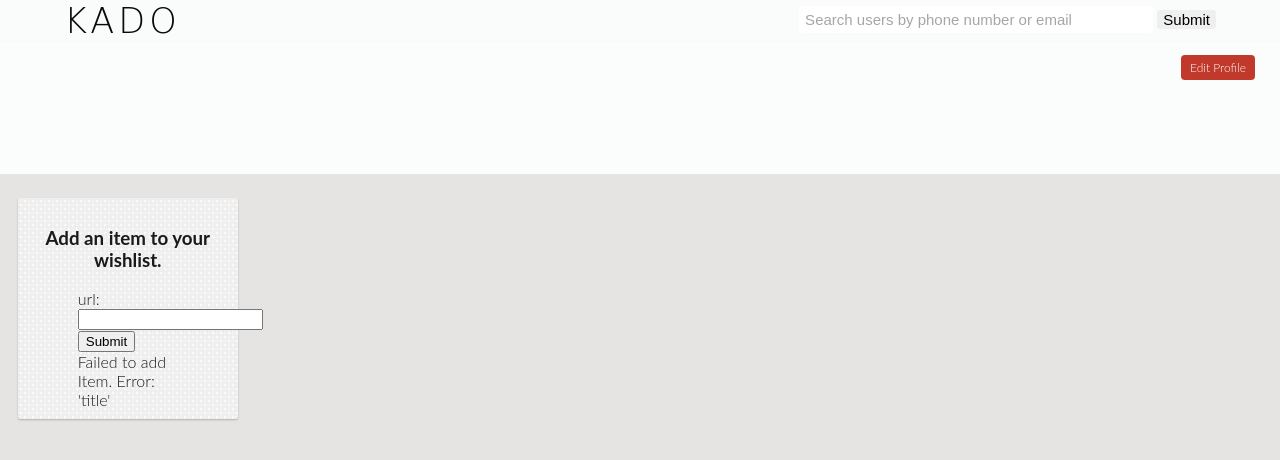
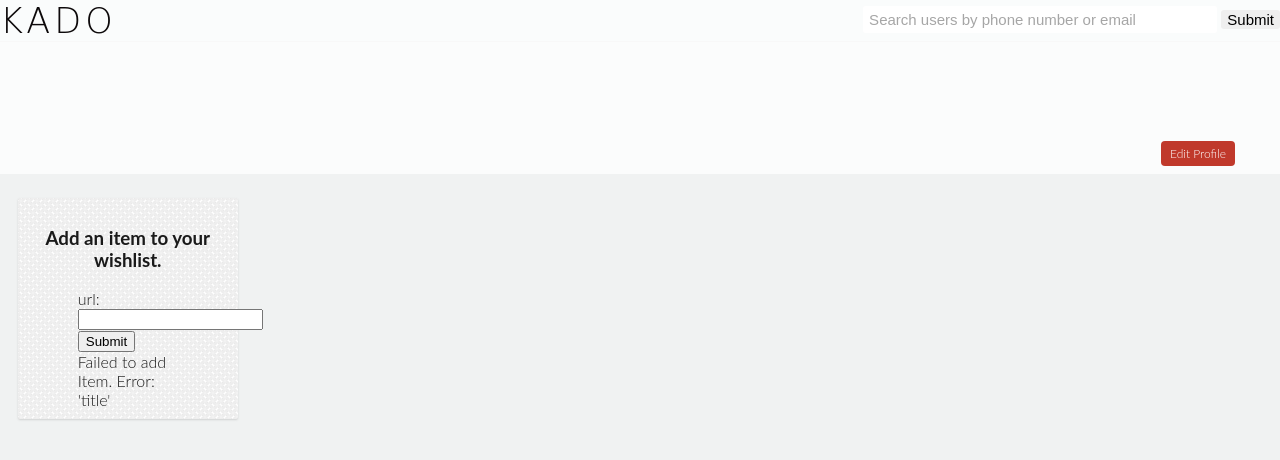
Before and after one commit to sherleyj/kado, a Django app: page /user/1/26/add_item in a window 1280 px wide. Shown: the top 460 px of the page. Run offline with Django 3.2, Linux system fonts and the light colour scheme; a user stored in the database is signed in; data comes from the database, SQL or seed files in the repository; both versions use the stored data as it was after the commit; some web fonts are replaced.

Commit message:
user page: lightend it up, menu same width as wishlist items but doesn't change as windows size changes

```diff
--- a/WishListApp/models.py
+++ b/WishListApp/models.py
@@ -67,6 +67,10 @@ class WishListItem(models.Model):
 	image = models.URLField()
 	descripton = models.CharField(max_length=500, blank=True)
 	store = models.CharField(max_length=100, blank=True)
+	# date_added = models.DateTimeField(auto_now_add=True)
+	# last_modified = models.DateTimeField(auto_now=True)
+	# received = models.BooleanField(default=False)
+	# purchased = models.BooleanField(default=False)
 
 	def __str__(self):
 		return self.name
--- a/WishListApp/static/WishListApp/css/styles.css
+++ b/WishListApp/static/WishListApp/css/styles.css
@@ -7,7 +7,7 @@
 		padding: 0;
 	}
 	body {
-		background-color: #E5E4E2;
+		background-color: #F0F2F2;
 		margin: 0;
 		padding: 0;
 	}
@@ -21,8 +21,9 @@
 	}
 
 	.menu{
-		max-width: 90%;
+		/*max-width: 90%;*/
 		/*position: absolute;*/
+		/*width:;*/
 		height: 100%;
 		margin: 0 auto;
 	}
@@ -418,8 +419,8 @@
 		float: right;
     font-size: 12px;
     text-decoration: none;
-    margin-right: 25px;
-    margin-top: 5px;
+    margin-right: 45px;
+    margin-top: -33px;
     border-radius: 4px;
     background-color: #C0392B;
     padding: 5px 9px;
@@ -458,7 +459,7 @@
    	border-radius: 2px;
    	padding: 10px;
    	background-color: #FBFCFC;
-   	box-shadow: 0 1px 2px 0 rgba(0,0,0,0.22);
+   	box-shadow: 0 1px 2px 0 rgba(100,100,100,0.22);
   }
 
   .wishlist-items-empty{
@@ -475,7 +476,7 @@
   	border-radius: 2px;
   	background-color: #FBFCFC;
   	/*height: 300px;*/
-  	box-shadow: 0 1px 2px 0 rgba(0,0,0,0.22);
+  	box-shadow: 0 1px 2px 0 rgba(100,100,100,0.22);
   	background-image: url("../images/p4/p4.png");
   }
 
--- /dev/null
+++ b/WishListApp/static/WishListApp/js/user.js
@@ -0,0 +1,30 @@
+window.onload = function (){
+	var menu = document.getElementsByClassName("menu")[0];
+	var wl = document.getElementsByClassName("wishlist")[0];
+	var wl_width = wl.offsetWidth;
+	var wl_item = document.getElementsByClassName("wishlist-items")[0];
+	var wl_item_margin = wl_item.style.margin;
+
+	var wl_item_width = wl_item.offsetWidth + 5*2;
+	var num_wl_item = Math.floor(wl_width/wl_item_width);
+	if(wl_width%wl_item_width == 0){
+		num_wl_item--;
+	}
+	menu.style.width = (wl_item_width*num_wl_item - (5*2)) + "px";
+
+	// wl.onchange = function(){
+	// 	var wl_item_width = wl_item.offsetWidth + 5*2;
+	// 	var num_wl_item = Math.floor(wl_width/wl_item_width);
+	// 	if(wl_width%wl_item_width == 0){
+	// 	num_wl_item--;
+	// }
+	// menu.style.width = (wl_item_width*num_wl_item - (5*2)) + "px";
+
+	// }
+
+	console.log("wl width: " + wl_width);
+	console.log("wl_item_width: " + wl_item_width);
+	console.log("num_wl_item: " + num_wl_item);
+	console.log("menu width: " + menu.style.width);
+	console.log("wl margin: " + wl_item_margin);
+}
--- a/WishListApp/templates/WishListApp/user.html
+++ b/WishListApp/templates/WishListApp/user.html
@@ -7,6 +7,8 @@
 	<link href='https://fonts.googleapis.com/css?family=Julius+Sans+One' rel='stylesheet' type='text/css'>
 
 	<link href="{% static 'WishListApp/css/styles.css' %}" rel="stylesheet">
+
+	<script type="text/javascript" src="{% static 'WishListApp/js/user.js' %}"> </script>
 
 </head>
 <body>
@@ -32,14 +34,14 @@
 
 	<!-- <div class="user-header-wrapper"> -->
 		<div class="user-header">
+			<div>
+			{% if kado_user.avatar %} <img src="{{kado_user.avatar.url}}"> {% endif %}
+			<h1>{{user.first_name}} {{user.last_name}}</h1>
+			</div>
 			{% if current_user == user %}
 			<a href="{% url 'WishListApp:editinfo' user.id wishlist.id %}">
 				Edit Profile</a>
 			{% endif %}
-			<div>
-			{% if kado_user.avatar %} <img src="{{kado_user.avatar.url}}"> {% endif %}
-			<h1>{{user.first_name}} {{user.last_name}}</h1>
-			</div>
 		</div>
 	<!-- </div> -->
 	<br>
```
Also changed, not shown: db.sqlite3.
